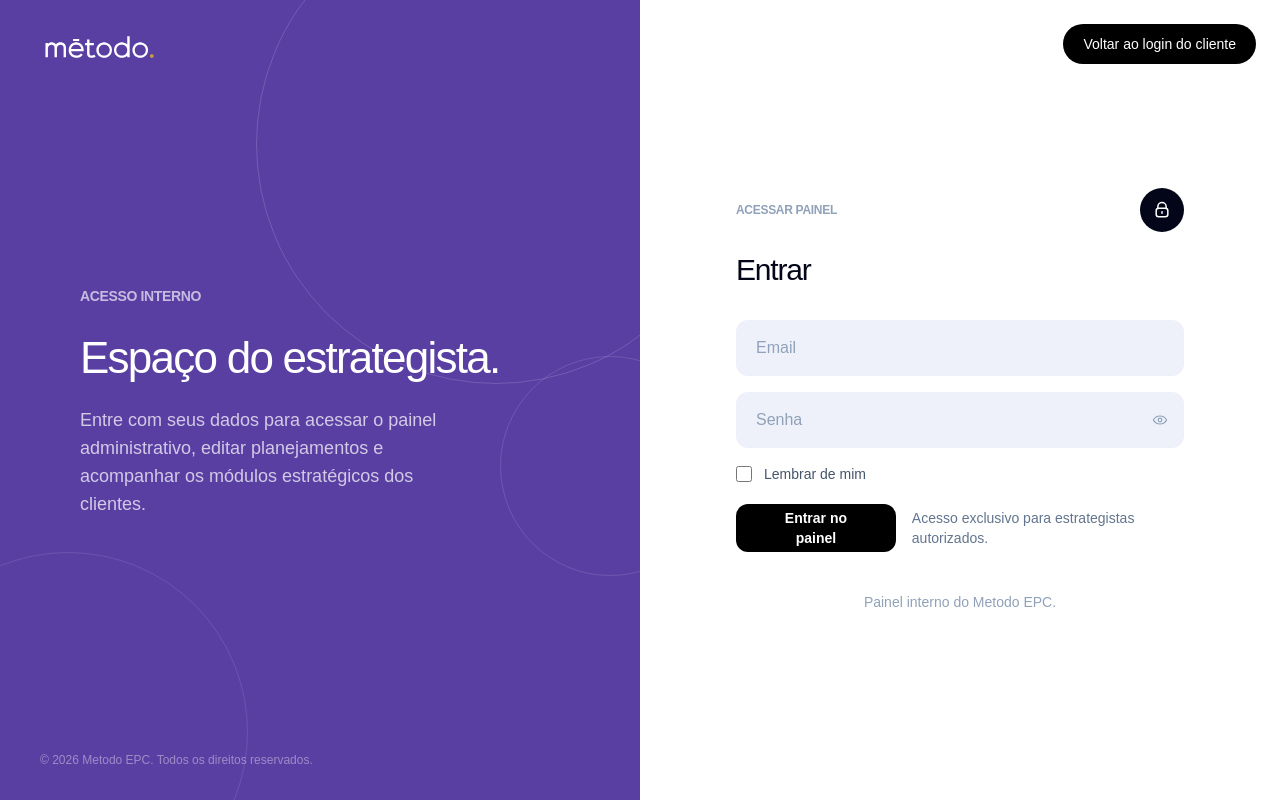
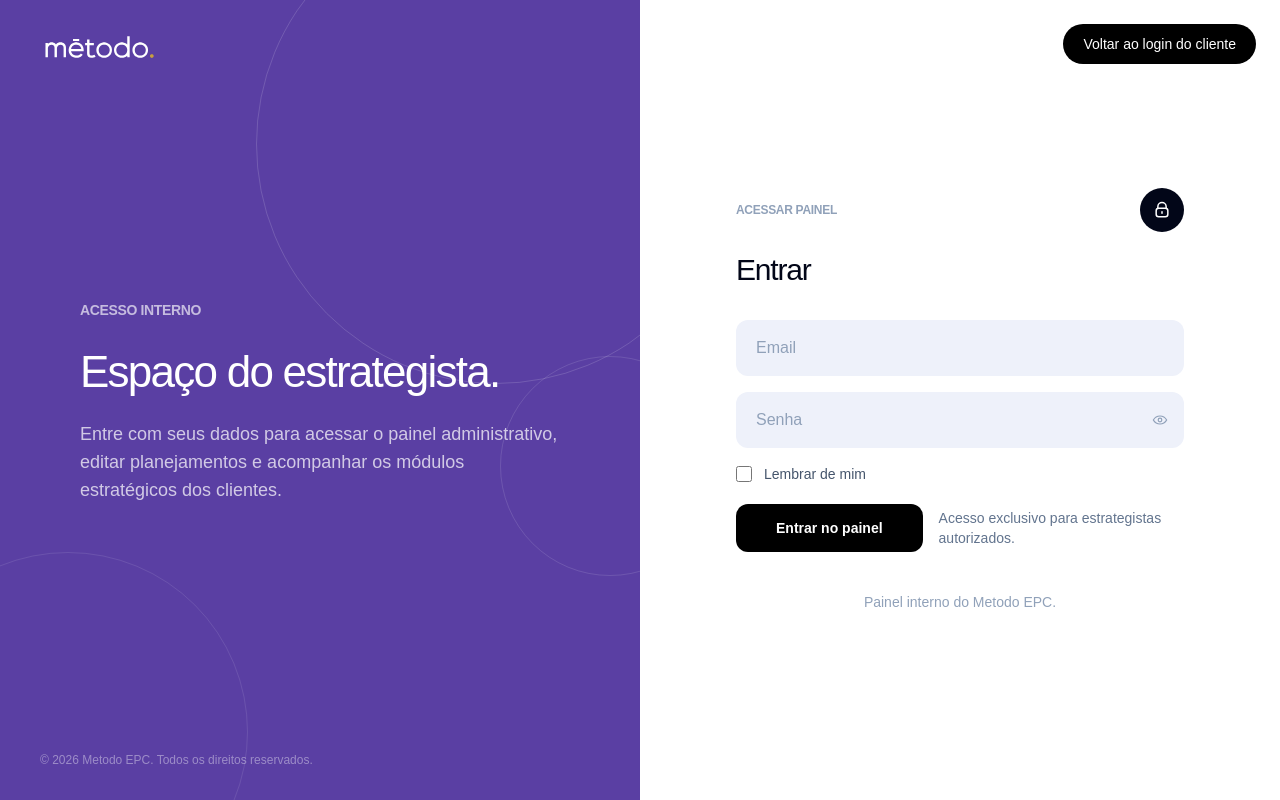
Before and after one commit to rotevo-marketing/metodo-epc, a Next.js app: page /estrategista/login in a window 1280 px wide. Built offline with nearby package versions, Linux system fonts and the light colour scheme; no server answers.

Commit message:
redesign pagina de login

```diff
--- a/src/app/estrategista/login/page.tsx
+++ b/src/app/estrategista/login/page.tsx
@@ -138,7 +138,7 @@ export default function EstrategistaLoginPage() {
               Espaço do estrategista.
             </h1>
 
-            <p className="mt-6 max-w-sm text-lg leading-7 text-white/72">
+            <p className="mt-6 max-w-lg text-lg leading-7 text-white/72">
               Entre com seus dados para acessar o painel administrativo, editar planejamentos e acompanhar os módulos estratégicos dos clientes.
             </p>
           </div>
@@ -228,7 +228,7 @@ export default function EstrategistaLoginPage() {
               <button
                 type="submit"
                 disabled={isLoading}
-                className="inline-flex h-12 cursor-pointer items-center justify-center rounded-xl bg-black px-8 text-sm font-semibold text-white transition-colors duration-200 hover:bg-[#5A3FA3] disabled:cursor-not-allowed disabled:opacity-60"
+                className="inline-flex h-12 cursor-pointer items-center justify-center whitespace-nowrap rounded-xl bg-black px-10 text-sm font-semibold text-white transition-colors duration-200 hover:bg-[#5A3FA3] disabled:cursor-not-allowed disabled:opacity-60"
               >
                 {isLoading ? "Entrando..." : "Entrar no painel"}
               </button>
```
